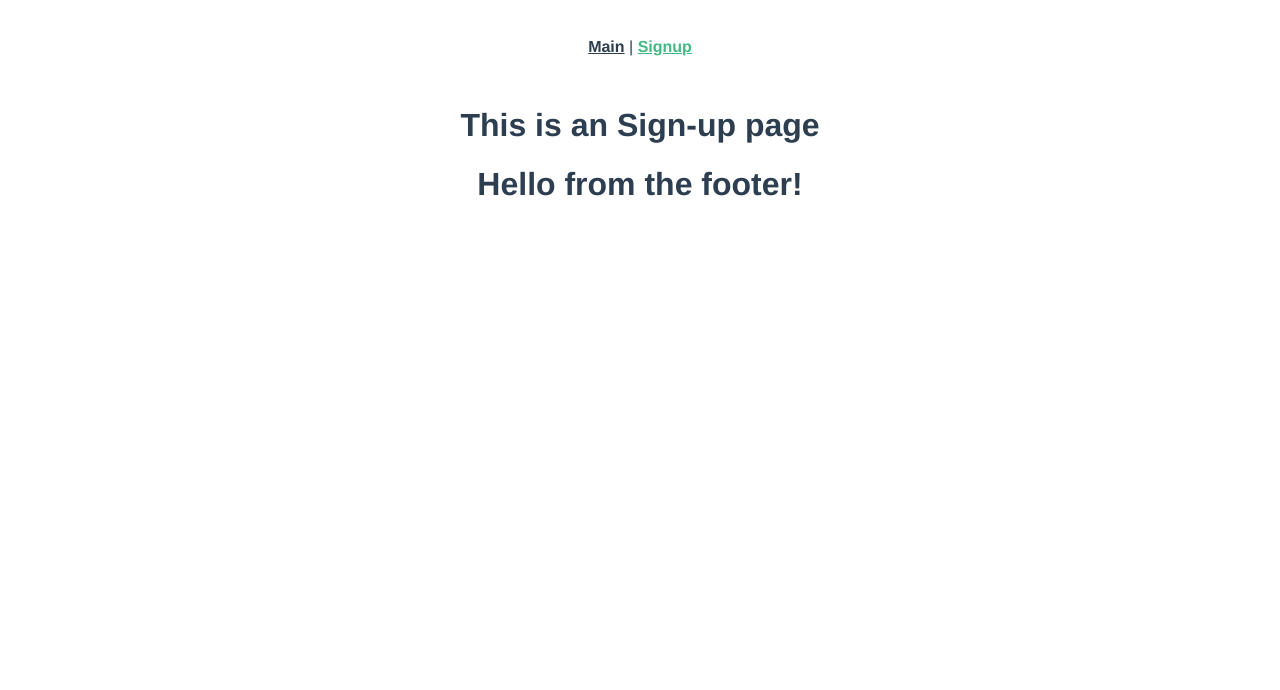
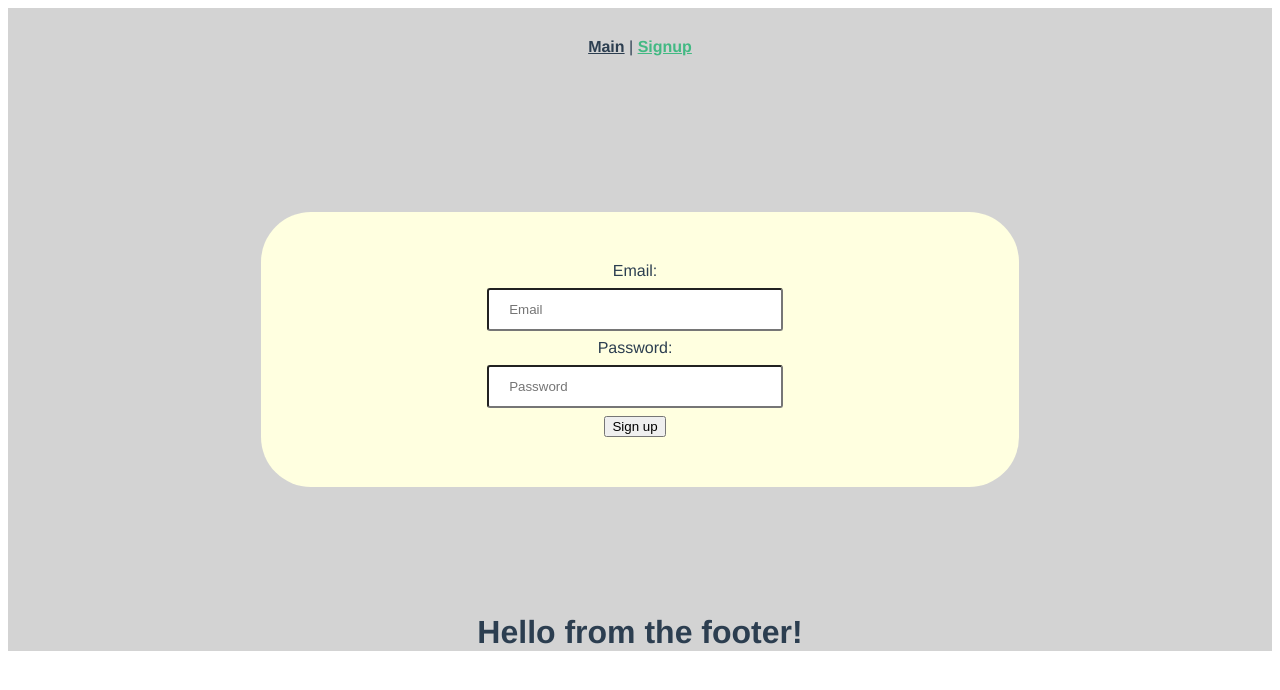
Before and after one commit to konnula/wad24_TeamB_Vue, a Vue app: page /#/signup in a window 1280 px wide. Shown: the top 690 px of the page. Built offline with nearby package versions, Linux system fonts and the light colour scheme.

Commit message:
Trying to add errors to login

```diff
--- a/src/App.vue
+++ b/src/App.vue
@@ -1,7 +1,7 @@
 <template>
-  <Header></Header>
-  <router-view/>
-  <Footer></Footer>
+    <Header></Header>
+    <router-view/>
+    <Footer></Footer>
 </template>
 
 <script>
@@ -25,6 +25,7 @@ export default {
   -moz-osx-font-smoothing: grayscale;
   text-align: center;
   color: #2c3e50;
+  background-color: lightgrey;
 }
 
 nav {
--- a/src/components/Signup.vue
+++ b/src/components/Signup.vue
@@ -1,11 +1,120 @@
 <template>
-    <h1>This is an Sign-up page</h1>
+  <main>
+        <div id="signup_form">
+          <form @submit.prevent="signUp" autocomplete="off">
+            <div class="form-group" id="email-group">
+              <label for="email">Email:</label>
+              <input type="email" placeholder="Email" name="email" id="email" required v-model="email">
+            </div>
+            <div class="form-group" id="email-group">
+              <label for="password">Password:</label>
+              <input type="password" placeholder="Password" name="password" id="password" required v-model="password">
+            </div>
+            <div>
+              <button id="signup-button">Sign up</button>
+            </div>
+            <div v-if="errors.length" class="error-list"><b>The password is not valid:</b>
+            <ul>
+              <li v-for="error in errors" :key="error.id"> {{ error }}</li>
+            </ul>
+            </div>
+            <div v-else class="signup-success"><b>Signed up successfully!</b></div>
+          </form>
+        </div>
+  </main>
 </template>
 
 <script>
-export default {
-  name: 'Signup',
-  props: {
+  export default {
+    name: 'Signup',
+    data: function() {
+      return {
+      email: '',
+      password: '',
+      errors:[]
+    }},
+    methods: {
+      /* Validate password */
+      signUp() {
+        this.errors = []
+        console.log('signup is submitted');
+        let error_text = ["password must be between 8-15 chars",
+        "password must include at least one uppercase alphabet character",
+        "password must include at least two lowercase alphabet characters",
+        "Includes at least one numeric value",
+        "t should start with an uppercase alphabet",
+        " include the character '_'"]
+        let error_regex = [
+          //, /* 1 uppercase alphabet */
+          //, /* 2 lowercase alphabets */
+          //, /* 1 numberic value */
+          //, /* start with uppercase */
+          //  /* include the character '_' */
+        ]
+        if (this.password.length < 8 || this.password> 15)
+          this.errors.push(error_text[0]);
+        for (let i=0; i<error_regex.length; i++) {
+          if (error_regex[i].test(this.password))
+            this.errors.push(error_text[i])
+        }
+    },
   }
 }
 </script>
+
+<style scoped>
+#signup_form {
+  display: grid;
+  grid-template-columns: auto auto;
+  gap: 10px;
+  background-color: lightyellow;
+  flex-direction: column;
+  align-items: center;
+  justify-content: center;
+  padding: 50px;
+  margin: 10% 20% 10%;
+  border-radius: 50px;
+}
+
+#email_text {
+  grid-column: 1;
+  grid-row: 1;
+  text-align: right;
+}
+#loginEmail {
+  grid-column: 2;
+  grid-row: 1;
+}
+#password_text {
+  text-align: right;
+  grid-column: 1;
+  grid-row: 2;
+}
+#loginPassword {
+  grid-column: 2;
+  grid-row: 2;
+}
+
+#signupButton {
+  grid-column-start: 1;
+  grid-column-end: 3;
+}
+
+input {
+  width: 100%;
+  padding: 12px 20px;
+  margin: 8px 0;
+  box-sizing: border-box;
+  border-radius: 3px;
+}
+
+.error-list {
+  color: red;
+}
+
+.signup-success {
+  color: green;
+  display:none;
+}
+
+</style>
```
